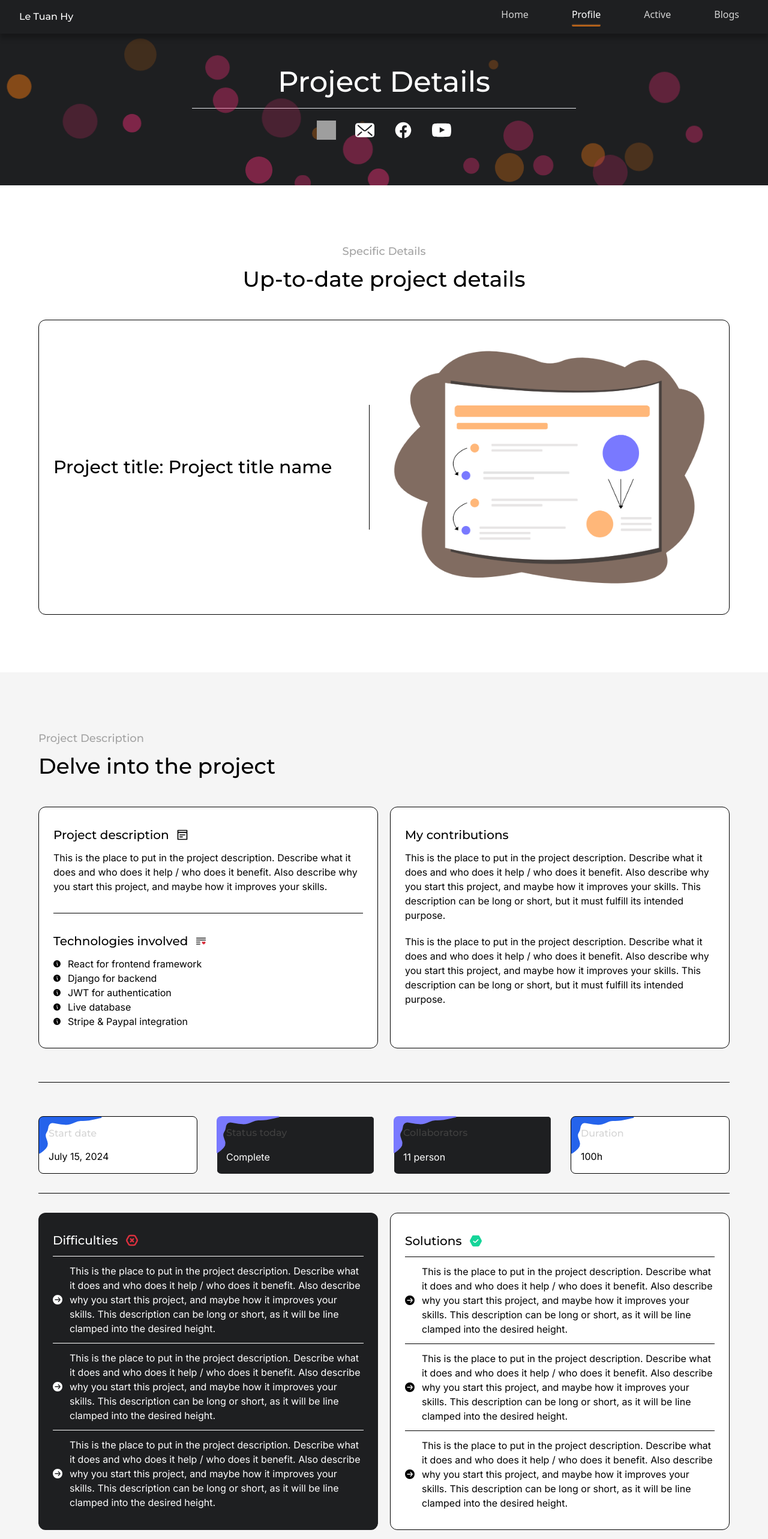
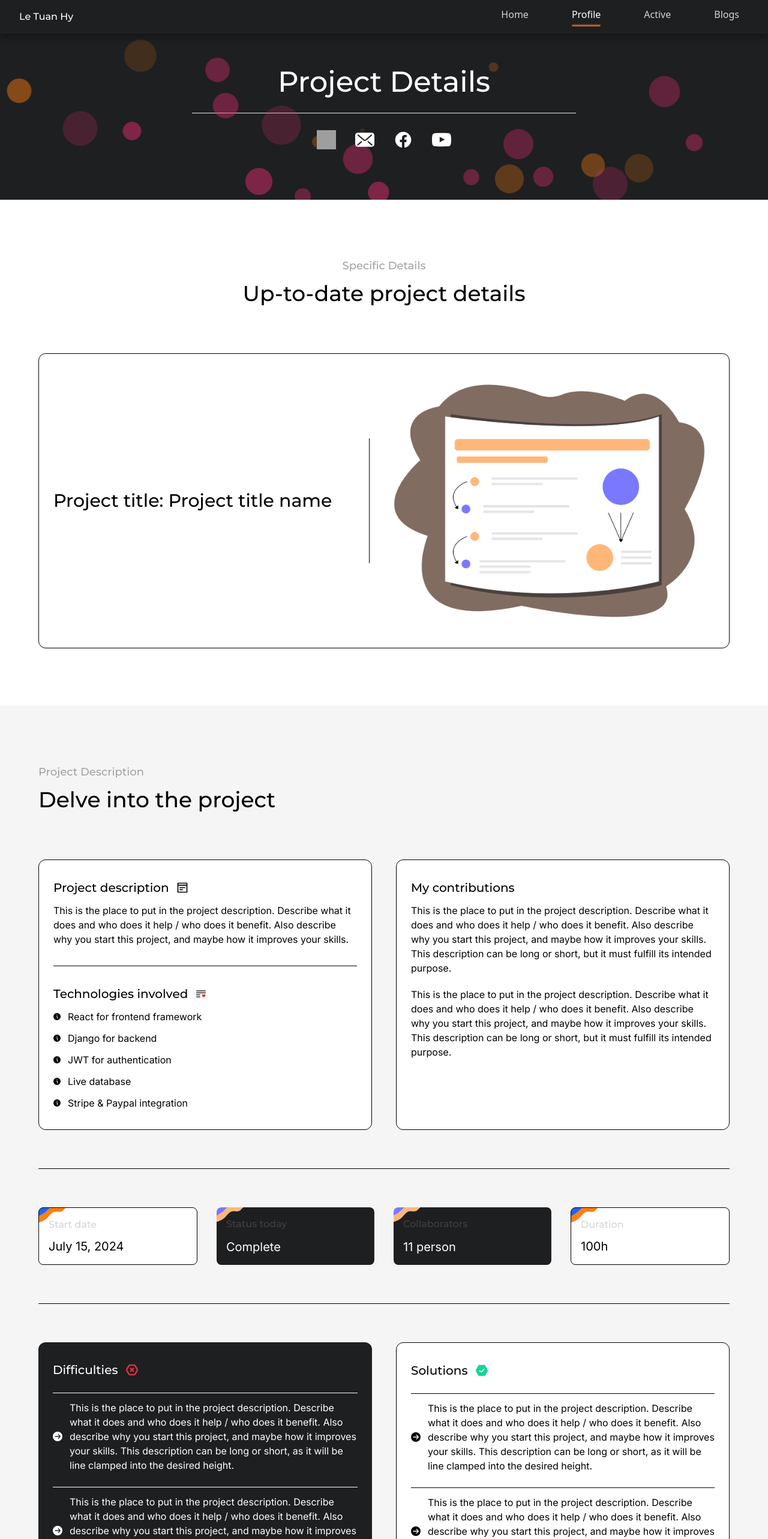
Before and after one commit to Hy-LeTuan/Hy-LeTuan.github.io, a React (Vite) app in the folder personal-profile/: page /portfolio/0 in a window 1280 px wide. Shown: the top 2566 px of the page at 60% size. Built offline with nearby package versions, Linux system fonts and the light colour scheme; grey boxes are pictures that could not be loaded.

Commit message:
update everything to large breakpoint

```diff
--- a/personal-profile/src/index.css
+++ b/personal-profile/src/index.css
@@ -44,7 +44,7 @@
 
 	/* Banners */
 	.main-banner {
-		@apply text-white py-16 flex flex-col gap-4 justify-center items-center overflow-hidden md:py-20 lg:py-24 lg:gap-5 xl:py-14;
+		@apply text-white py-16 flex flex-col gap-4 justify-center items-center overflow-hidden md:py-20 lg:py-24 lg:gap-7 xl:py-14;
 	}
 
 	.biography {
@@ -123,11 +123,11 @@
 	}
 
 	.blog-card {
-		@apply flex flex-col gap-8 justify-center items-center bg-primary rounded-lg overflow-hidden;
+		@apply flex flex-col gap-8 justify-center items-center bg-primary rounded-lg overflow-hidden lg:gap-10;
 	}
 
 	.blog-card-body {
-		@apply flex flex-col gap-2 py-0 px-4;
+		@apply flex flex-col gap-2 py-0 px-4 lg:gap-4 lg:px-5;
 	}
 
 	.target-card {
--- a/personal-profile/src/views/Active.jsx
+++ b/personal-profile/src/views/Active.jsx
@@ -46,22 +46,22 @@
 					<h5 className="text-neutral-400">Project List</h5>
 					<h1>Actively worked on projects</h1>
 				</div>
-				<div className="main-section gap-16 mt-12 place-items-center md:mt-16 md:grid md:grid-cols-2 md:gap-y-16 md:gap-x-5">
+				<div className="main-section gap-16 mt-12 place-items-center md:mt-16 md:grid md:grid-cols-2 md:gap-y-16 md:gap-x-5 lg:gap-x-10 lg:gap-y-20 lg:mt-24">
 					{projects?.map((project, index) => (
 						<div
 							className={
 								doubleCol
 									? index % 2 === 0
-										? "card bg-wave-pattern bg-cover bg-no-repeat place-self-end"
-										: "card bg-wave-pattern bg-cover bg-no-repeat place-self-start"
-									: "card bg-wave-pattern bg-cover bg-no-repeat"
+										? "card bg-wave-pattern bg-cover bg-no-repeat place-self-end shadow-md shadow-black/60 lg:px-8"
+										: "card bg-wave-pattern bg-cover bg-no-repeat place-self-start shadow-md shadow-black/60 lg:px-8"
+									: "card bg-wave-pattern bg-cover bg-no-repeat shadow-md shadow-black/60 lg:px-5"
 							}
 							key={index}>
-							<div className="card-body-single-column gap-8">
+							<div className="card-body-single-column gap-8 lg:gap-9">
 								<div className="w-full flex justify-center items-center">
 									<div className="rounded-full w-32 h-32 bg-secondary"></div>
 								</div>
-								<div className="flex flex-col gap-4">
+								<div className="flex flex-col gap-4 lg:gap-6">
 									<h2 className="text-left text-white">
 										Title: {project.title}
 									</h2>
@@ -70,7 +70,7 @@
 									</p>
 								</div>
 								<div className="project-card-stats">
-									<ul className="text-xs text-left text-neutral-200">
+									<ul className="text-xs text-left text-neutral-200 lg:text-sm">
 										<li>
 											Date started:{" "}
 											{project.statistics?.date}
@@ -80,7 +80,7 @@
 											{project.statistics?.collaborators}
 										</li>
 									</ul>
-									<ul className="text-xs text-left text-neutral-200">
+									<ul className="text-xs text-left text-neutral-200 lg:text-sm">
 										<li>
 											Project length:{" "}
 											{project.statistics?.length}h
--- a/personal-profile/src/views/Blogs.jsx
+++ b/personal-profile/src/views/Blogs.jsx
@@ -54,8 +54,8 @@
 						<div
 							className="flex flex-col items-center justify-center gap-3"
 							key={index}>
-							<div className="bg-black w-full h-12 rounded-lg md:h-14 md:w-14"></div>
-							<p className="text-neutral-400 text-xs">
+							<div className="bg-black w-full h-12 rounded-lg md:h-14 md:w-14 lg:h-16 lg:w-16"></div>
+							<p className="text-neutral-400 text-xs lg:text-base">
 								{cat.title}
 							</p>
 						</div>
@@ -63,7 +63,7 @@
 				</div>
 			</section>
 			<section className="section-container bg-white">
-				<div className="main-section gap-8 place-items-center md:grid md:grid-cols-2 md:gap-y-16 md:gap-x-5">
+				<div className="main-section gap-8 place-items-center md:grid md:grid-cols-2 md:gap-y-16 md:gap-x-5 lg:gap-x-10 lg:gap-y-20">
 					{blogs?.map((blog, index) => (
 						<div className="blog-card" key={index}>
 							<div className="w-full h-72 bg-neutral-400"></div>
@@ -77,7 +77,7 @@
 									{blog.content}
 								</p>
 							</div>
-							<div className="flex w-full justify-between items-center mb-4 px-4">
+							<div className="flex w-full justify-between items-center mb-4 px-4 lg:px-5 lg:mb-6">
 								<h5 className="text-white">{blog.date}</h5>
 								{checkReadButton(
 									document.querySelector(
--- a/personal-profile/src/views/PortfolioSpecific.jsx
+++ b/personal-profile/src/views/PortfolioSpecific.jsx
@@ -43,7 +43,7 @@
 					<h5 className="text-neutral-400">Specific Details</h5>
 					<h1>Up-to-date project details </h1>
 				</div>
-				<div className="card bg-white border-[0.5px] border-black mt-12">
+				<div className="card bg-white border-[0.5px] border-black mt-12 lg:mt-20">
 					<div className="card-body-single-column gap-6 md:flex-row md:items-center md:justify-between">
 						<img
 							src="/src/assets/images/project details_illustration.png"
@@ -62,8 +62,8 @@
 					<h5 className="text-neutral-400">Project Description</h5>
 					<h1>Delve into the project </h1>
 				</div>
-				<div className="main-section mt-12 md:grid md:grid-cols-2 md:gap-x-5 md:place-items-stretch">
-					<div className="card bg-white border-[0.5px] border-black md:col-span-1">
+				<div className="main-section mt-12 md:grid md:grid-cols-2 md:gap-x-5 md:place-items-stretch lg:mt-20 lg:gap-x-10 lg:gap-y-20">
+					<div className="card bg-white border-[0.5px] border-black md:col-span-1 lg:px-6">
 						<div className="card-body-single-column gap-8">
 							<div className="project-specific-single-part gap-3">
 								<div className="flex items-center gap-3">
@@ -92,7 +92,7 @@
 										alt="Description icon"
 									/>
 								</div>
-								<ul className="flex flex-col gap-3text-left text-black marker:text-accent">
+								<ul className="flex flex-col gap-3 text-left text-black marker:text-accent">
 									{project?.technologies?.map(
 										(tech, index) => (
 											<li
@@ -111,7 +111,7 @@
 							</div>
 						</div>
 					</div>
-					<div className="card bg-white border-[0.5px] border-black md:col-span-1">
+					<div className="card bg-white border-[0.5px] border-black md:col-span-1 lg:px-6">
 						<div className="card-body-single-column gap-3">
 							<h4 className="text-black text-left">
 								My contributions
@@ -137,13 +137,13 @@
 						</div>
 					</div>
 				</div>
-				<div className="my-8 border-t-[0.5px] border-black md:my-14"></div>
+				<div className="my-8 border-t-[0.5px] border-black md:my-14 lg:my-16"></div>
 				<div className="main-section mt-0 mb-0 gap-4 md:grid md:grid-cols-2 md:place-items-stretch md:gap-x-8">
 					<div className="w-full flex gap-8">
 						<div className="bg-project-detail-card-pattern-white bg-no-repeat bg-cover px-4 py-4 border-[0.5px] border-black rounded-lg flex-grow min-h-24 basis-0">
 							<div className="h-full flex flex-col items-start justify-between">
 								<h6 className="text-neutral-300">Start date</h6>
-								<p className="text-base">
+								<p className="text-base lg:text-xl">
 									{project?.statistics?.date}
 								</p>
 							</div>
@@ -153,7 +153,7 @@
 								<h6 className="text-neutral-700">
 									Status today
 								</h6>
-								<p className="text-base text-white">
+								<p className="text-base text-white lg:text-xl">
 									{project?.statistics?.status}
 								</p>
 							</div>
@@ -165,7 +165,7 @@
 								<h6 className="text-neutral-700">
 									Collaborators
 								</h6>
-								<p className="text-base text-white">
+								<p className="text-base text-white lg:text-xl">
 									{project?.statistics?.collaborators} person
 								</p>
 							</div>
@@ -173,17 +173,17 @@
 						<div className="bg-project-detail-card-pattern-white bg-no-repeat bg-cover px-4 py-4 border-[0.5px] border-black rounded-lg flex-grow min-h-24 basis-0">
 							<div className="h-full flex flex-col items-start justify-between">
 								<h6 className="text-neutral-300">Duration</h6>
-								<p className="text-base">
+								<p className="text-base lg:text-xl">
 									{project?.statistics?.duration}h
 								</p>
 							</div>
 						</div>
 					</div>
 				</div>
-				<div className="my-8 border-t-[0.5px] border-black"></div>
-				<div className="main-section mt-0 mb-0 md:grid md:grid-cols-2 md:gap-x-5 md:place-items-stretch">
+				<div className="my-8 border-t-[0.5px] border-black md:my-14 lg:my-16"></div>
+				<div className="main-section mt-0 mb-0 md:grid md:grid-cols-2 md:gap-x-5 md:place-items-stretch lg:gap-x-10 lg:gap-y-20">
 					<div className="card bg-primary">
-						<div className="card-body-single-column gap-3">
+						<div className="card-body-single-column gap-3 lg:gap-6">
 							<div className="flex items-center gap-3">
 								<h4 className="text-white text-left lg:text-xl">
 									Difficulties
@@ -214,7 +214,7 @@
 						</div>
 					</div>
 					<div className="card bg-white border-[0.5px] border-black">
-						<div className="card-body-single-column gap-3">
+						<div className="card-body-single-column gap-3 lg:gap-6">
 							<div className="flex items-center gap-3">
 								<h4 className="text-black text-left">
 									Solutions
```
Also changed, not shown: personal-profile/src/views/ActiveSpecific.jsx (+12 -12 lines), personal-profile/src/assets/background/project_details_small_card_black.svg, personal-profile/src/assets/background/project_details_small_card_white.svg.
